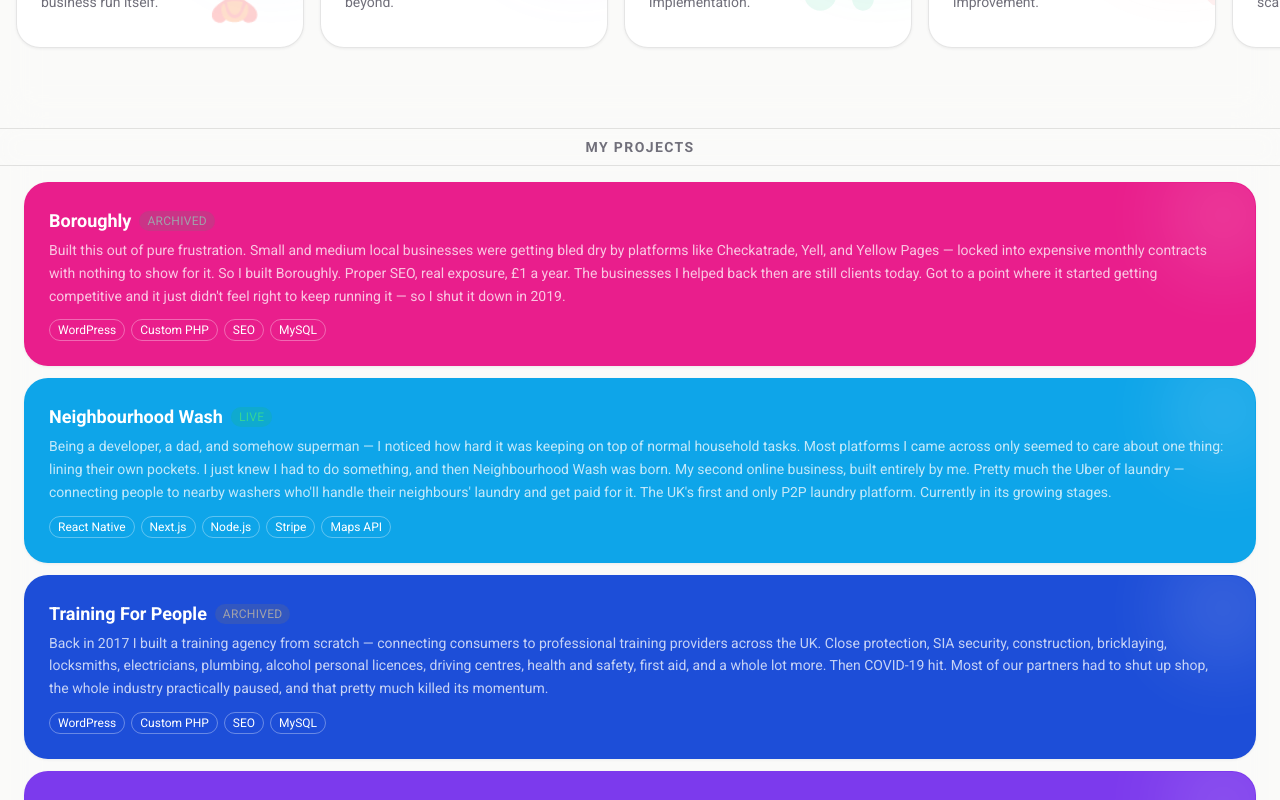
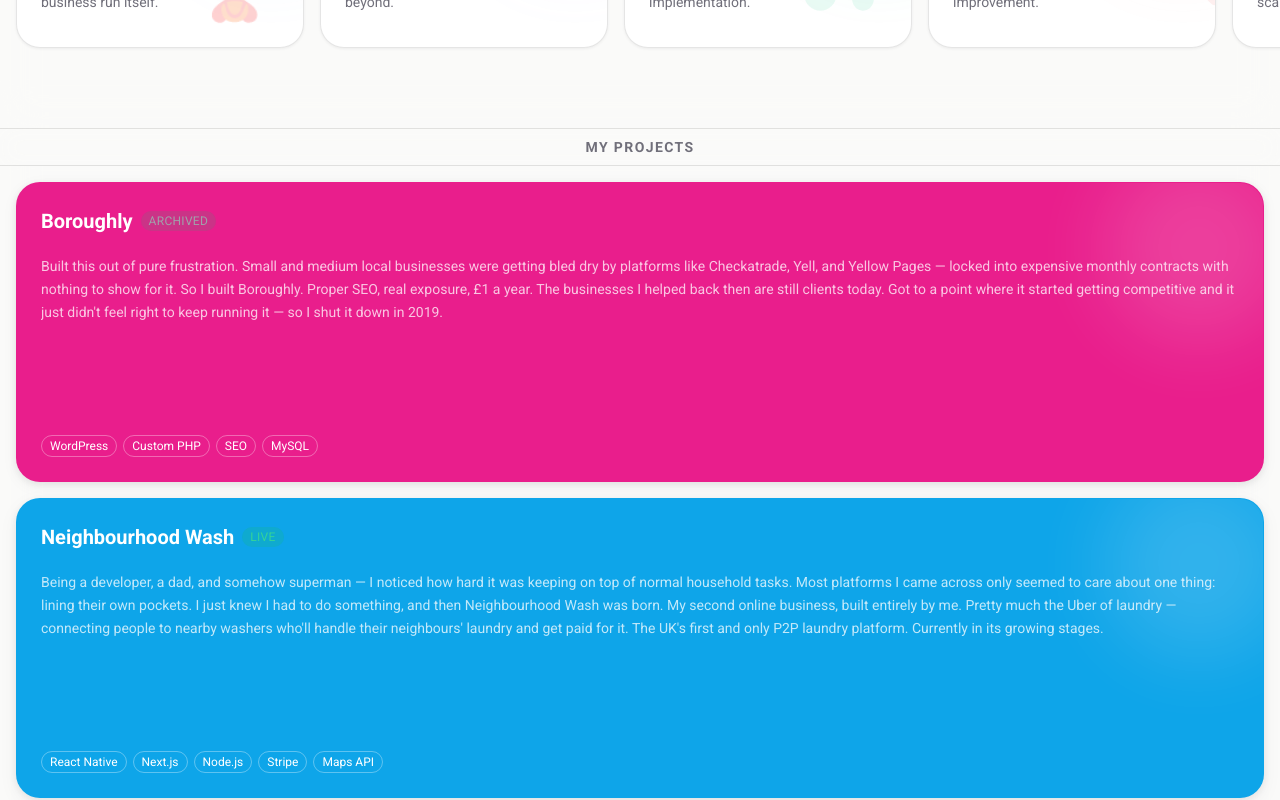
Before and after one commit to devjoe1991/Portfolio, a Next.js app: page / in a window 1280 px wide. Shown: the part 1100-1900 px from the top of the page. Built offline with nearby package versions, Linux system fonts and the light colour scheme; a web font is replaced by a local one.

Commit message:
portfolio scrollable cards

```diff
--- a/src/components/WorkSection.tsx
+++ b/src/components/WorkSection.tsx
@@ -56,6 +56,20 @@
     status: "in progress",
   },
   {
+    title: "WordPress for Local Business",
+    description: "Long before the fancy frameworks, I was building and maintaining WordPress sites for local businesses and SMEs — locksmiths, plumbers, accountants, electricians, and everyone in between. Fast, SEO-ready, easy to manage. Trades that needed an online presence without the agency price tag. Still do it, still love it.",
+    tags: ["WordPress", "Custom PHP", "SEO", "WooCommerce", "Local Business", "SME"],
+    accent: "#ffffff",
+    cardBg: "#21759b",
+  },
+  {
+    title: "Enterprise Frameworks & Shared APIs",
+    description: "Architecting complex, multi-project systems under a single organisation — shared API layers that serve multiple products, centralised auth, unified data models, and clean service boundaries between apps. Built for teams that need things to scale without falling apart. The kind of work where the architecture decisions made on day one still hold up two years later.",
+    tags: ["REST API", "Monorepo", "Microservices", "TypeScript", "Node.js", "Auth", "Multi-tenant"],
+    accent: "#ffffff",
+    cardGradient: "linear-gradient(135deg, #0f172a 0%, #1e3a5f 60%, #1e4d8c 100%)",
+  },
+  {
     title: "Business Automation Systems",
     description: "I've automated entire businesses end-to-end — connecting their tools, eliminating manual processes, and letting their operations run on autopilot. From CRM workflows and invoice chasing to multi-platform notifications and scheduled reporting, I've built it all.",
     tags: ["Next.js", "Node.js", "Automation", "SaaS", "WhatsApp", "Discord", "Telegram"],
@@ -76,10 +90,13 @@
   archived: "#a1a1aa",
 };
 
+const CARD_HEIGHT = 300; // fixed height — description scrolls inside
+const STICKY_TOP = 57 + 41; // header + section title bar
+
 export default function WorkSection() {
   return (
     <section
-      className="w-full pb-16 border-t relative"
+      className="w-full border-t relative"
       style={{
         background: "var(--bg-frosted)",
         backdropFilter: "blur(20px) saturate(150%)",
@@ -90,7 +107,7 @@
     >
       {/* Sticky section title */}
       <div
-        className="sticky top-[57px] z-20 px-6 py-2 border-b mb-4"
+        className="sticky top-[57px] z-20 px-6 py-2 border-b"
         style={{
           background: "var(--bg-frosted)",
           backdropFilter: "blur(12px)",
@@ -103,35 +120,48 @@
         </p>
       </div>
 
-      {/* Stacked cards */}
-      <div className="flex flex-col gap-3 px-6">
-        {PROJECTS.map((project) => (
+      {/* Stacking cards */}
+      <div className="px-4 pt-4" style={{ paddingBottom: `${PROJECTS.length * 120}px` }}>
+        {PROJECTS.map((project, i) => {
+          const stickyTop = STICKY_TOP + i * 8;
+
+          return (
             <div
               key={project.title}
-            className="w-full rounded-3xl p-6 flex items-center gap-5 relative overflow-hidden group transition-all duration-200 border hover:-translate-y-0.5"
+              className="sticky"
+              style={{
+                top: stickyTop,
+                zIndex: i + 1,
+                height: CARD_HEIGHT,
+                marginBottom: i < PROJECTS.length - 1 ? 16 : 0,
+              }}
+            >
+              <div
+                className="w-full h-full rounded-3xl p-6 flex flex-col gap-3 relative overflow-hidden group transition-all duration-200 border"
                 style={{
                   background: project.cardGradient ?? project.cardBg ?? "var(--surface)",
                   borderColor: (project.cardBg || project.cardGradient) ? "transparent" : "var(--border)",
-              boxShadow: "0 1px 3px rgba(0,0,0,0.06)",
+                  boxShadow: `0 2px 8px rgba(0,0,0,0.08), 0 ${4 + i * 2}px ${16 + i * 4}px rgba(0,0,0,0.05)`,
                 }}
                 onMouseEnter={(e) =>
-              (e.currentTarget.style.boxShadow = `0 8px 24px ${project.accent}33`)
+                  (e.currentTarget.style.boxShadow = `0 8px 32px ${project.accent}44`)
                 }
                 onMouseLeave={(e) =>
-              (e.currentTarget.style.boxShadow = "0 1px 3px rgba(0,0,0,0.06)")
+                  (e.currentTarget.style.boxShadow = `0 2px 8px rgba(0,0,0,0.08), 0 ${4 + i * 2}px ${16 + i * 4}px rgba(0,0,0,0.05)`)
                 }
               >
                 {/* Accent glow */}
                 <div
-              className="pointer-events-none absolute -top-6 -right-6 w-28 h-28 rounded-full opacity-15 blur-2xl transition-opacity group-hover:opacity-30"
+                  className="pointer-events-none absolute -top-8 -right-8 w-48 h-48 rounded-full opacity-15 blur-2xl transition-opacity group-hover:opacity-30"
                   style={{ background: project.accent }}
                 />
 
-            {/* Text */}
-            <div className="relative z-10 flex-1 min-w-0">
-              <div className="flex items-center gap-2 mb-1 flex-wrap">
+                {/* Top: title + status */}
+                {/* Title + status */}
+                <div className="relative z-10 flex-shrink-0">
+                  <div className="flex items-center gap-2 mb-2 flex-wrap">
                     <h3
-                  className="font-bold text-lg"
+                      className="font-bold text-xl"
                       style={{ color: (project.cardBg || project.cardGradient) ? project.accent : "var(--foreground)" }}
                     >
                       {project.title}
@@ -148,10 +178,27 @@
                       </span>
                     )}
                   </div>
-              <p className="text-sm leading-relaxed mb-3" style={{ color: (project.cardBg || project.cardGradient) ? (project.darkText ? "rgba(0,0,0,0.55)" : "rgba(255,255,255,0.75)") : "var(--muted)" }}>
+                </div>
+
+                {/* Scrollable description */}
+                <div
+                  className="relative z-10 flex-1 overflow-y-auto scrollbar-none"
+                  style={{ WebkitOverflowScrolling: "touch" }}
+                >
+                  <p
+                    className="text-sm leading-relaxed"
+                    style={{
+                      color: (project.cardBg || project.cardGradient)
+                        ? (project.darkText ? "rgba(0,0,0,0.55)" : "rgba(255,255,255,0.75)")
+                        : "var(--muted)",
+                    }}
+                  >
                     {project.description}
                   </p>
-              <div className="flex flex-wrap gap-1.5">
+                </div>
+
+                {/* Tags — pinned to bottom */}
+                <div className="relative z-10 flex-shrink-0 flex flex-wrap gap-1.5">
                   {project.tags.map((tag) => (
                     <span
                       key={tag}
@@ -167,7 +214,8 @@
                 </div>
               </div>
             </div>
-        ))}
+          );
+        })}
       </div>
     </section>
   );
```
Lines whose indentation alone changed are shown as unchanged.
